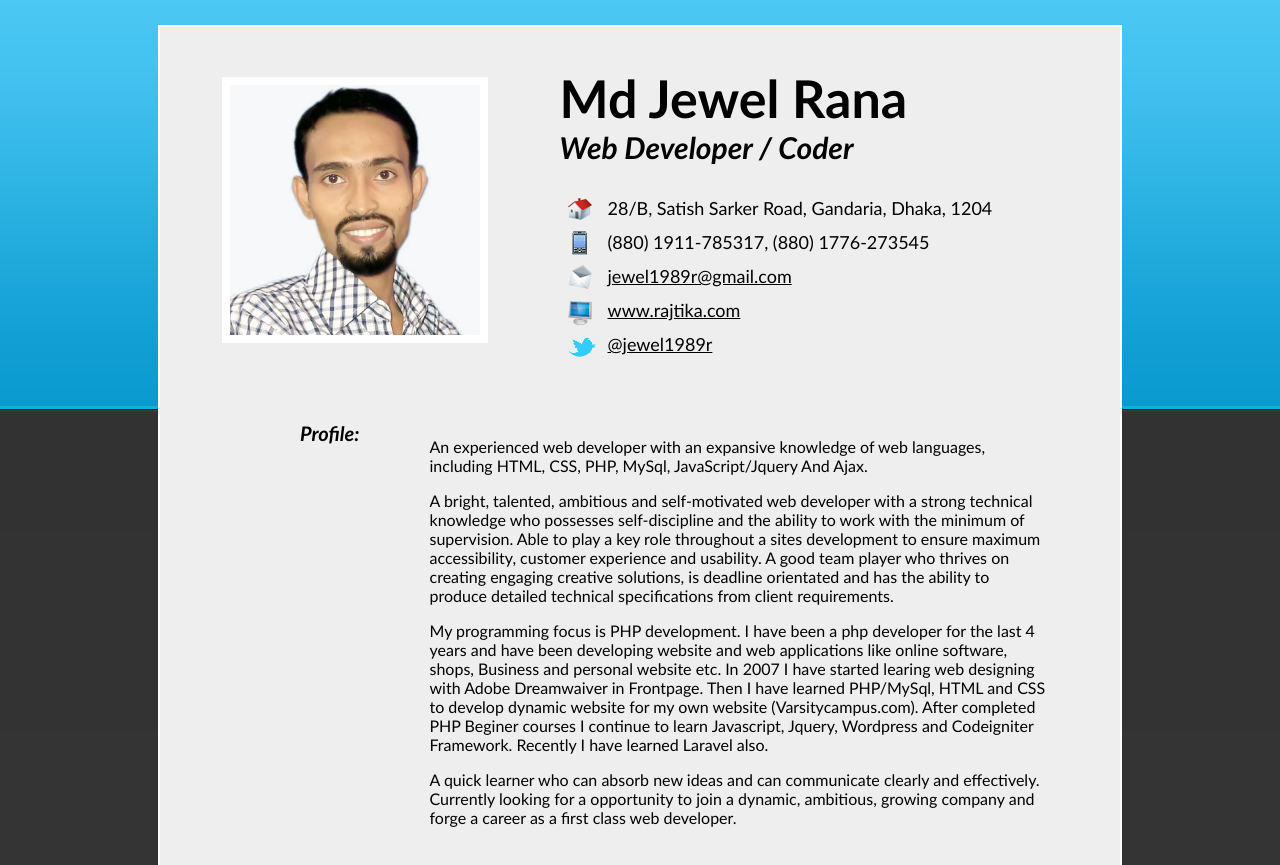
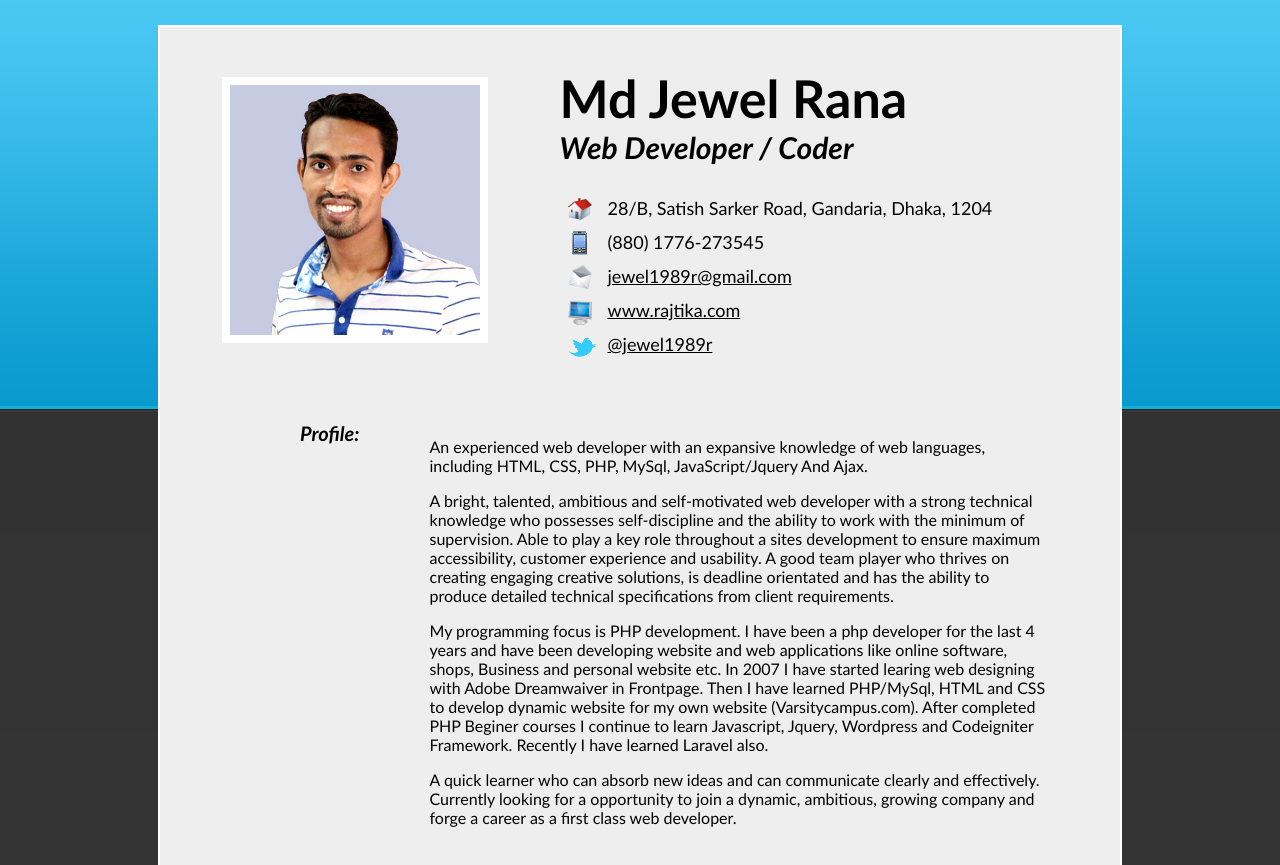
Before and after one commit to jewel1989r/jewel1989r.github.io, a plain HTML site: page index.html in a window 1280 px wide. Shown: the top 865 px of the page. Drawn offline with Linux system fonts and the light colour scheme.

Commit message:
photo change

```diff
--- a/index.html
+++ b/index.html
@@ -35,7 +35,7 @@
 
 <!-- Begin Profile Image Section -->
 <div class="header_1">
-<img src="images/jewel-rana.jpg" itemprop="image" width="250" height="250" alt="Jewel Rana" />
+<img src="images/upwork-elance-branded-me2.jpg" itemprop="image" width="250" height="250" alt="Jewel Rana" />
 </div>
 <!-- End Profile Image Section -->
 
@@ -54,7 +54,7 @@
 <!-- End PostalAddress Schema -->
 
 <ul class="info_2">
-<li class="phone"><span itemprop="telephone">(880) 1911-785317</span>, <span itemprop="telephone">(880) 1776-273545</span></li>
+<li class="phone"><span itemprop="telephone">(880) 1776-273545</span></li>
 <li class="email"><a href="mailto:jewel1989r@gmail.com" itemprop="email">jewel1989r@gmail.com</a></li>
 <li class="site_url"><a rel="me" itemprop="url" href="http://rajtika.com" title="My Web" target="ext">www.rajtika.com</a></li>
 <li class="twitter"><a rel="me" itemprop="url" href="http://twitter.com/jewel1989r" title="Follow Me on Twitter">@jewel1989r</a></li>
```
